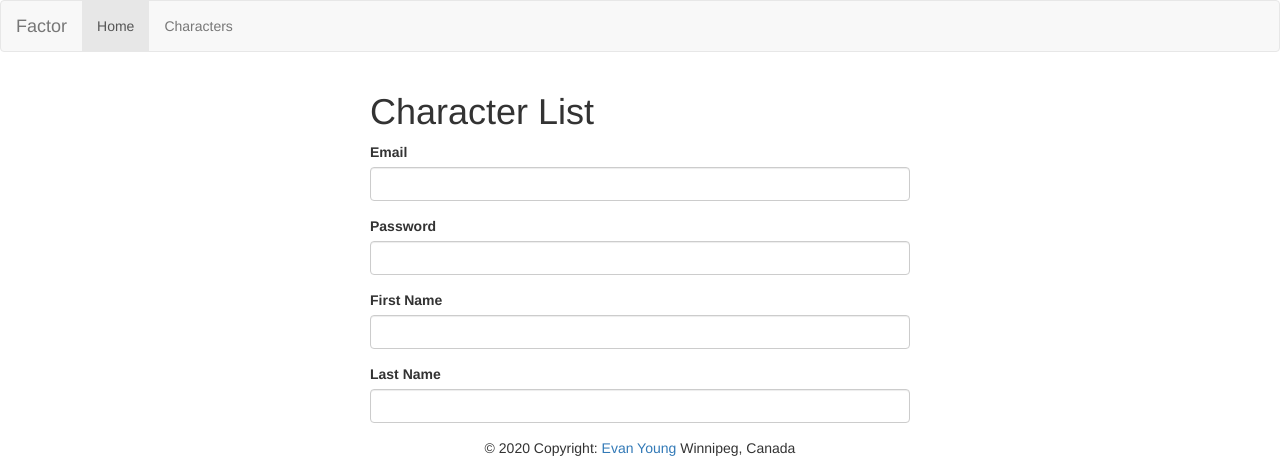
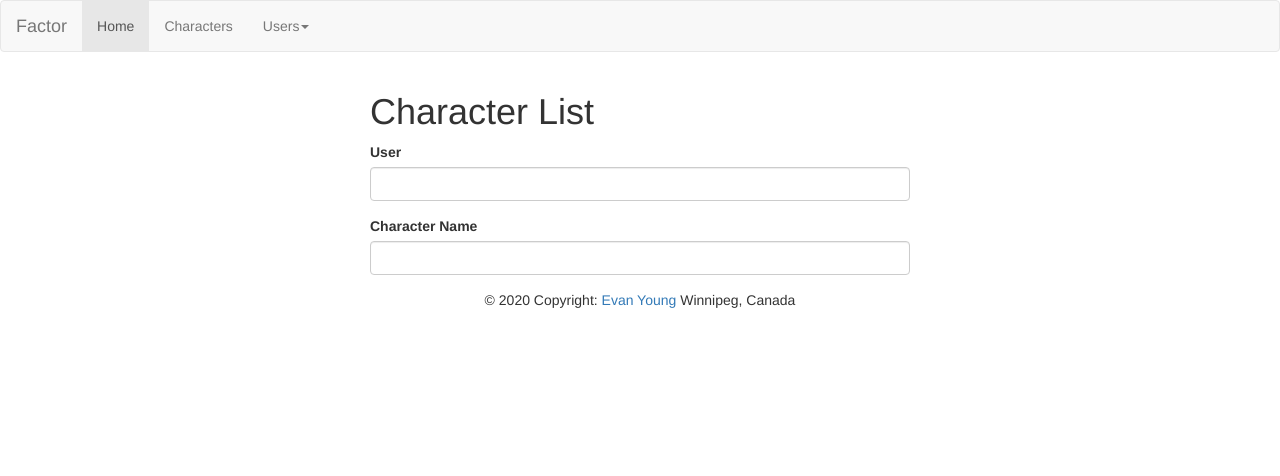
Before and after one commit to cantis/FlaskFactor, a Flask app: template app/characters/templates/character_list.html in a window 1280 px wide. Shown: the top 476 px of the page. Run offline with Flask 2, Linux system fonts and the light colour scheme; the template is opened without the code that fills it: values that come from a table or form of the project are taken from there, others are empty; some libraries are stand-ins or nearby versions.

Commit message:
Got the menu and all listed pages displaying! Nice

```diff
--- a/app/characters/characters.py
+++ b/app/characters/characters.py
@@ -21,4 +21,5 @@
 def show_character_list_form():
     """ Show list of current characters for user """
     characters = Character.query.all()
-    return render_template('character_list.html', characters=characters)
+    form = CharacterListForm()
+    return render_template('character_list.html', form=form)
--- a/app/models/user.py
+++ b/app/models/user.py
@@ -12,4 +12,4 @@
     password = Column(String(32), index=False)
     firstname = Column(String(20))
     lastname = Column(String(20))
-    charcters = relationship("characters")
+    charcters = relationship("Character")
--- a/app/templates/layout/navbar.html
+++ b/app/templates/layout/navbar.html
@@ -12,7 +12,16 @@
         <div class="collapse navbar-collapse">
             <ul class="nav navbar-nav">
                 <li class="active"><a href="/">Home <span class="sr-only">(current)</span></a></li>
-                <li><a href="character">Characters</a></li>
+                <li><a href="/character">Characters</a></li>
+                <li class="dropdown">
+                    <a href="#" class="dropdown-toggle" data-toggle="dropdown" role="button" aria-haspopup="true" aria-expanded="false">Users<span class="caret"></span></a>
+                    <ul class="dropdown-menu">
+                        <li>
+                            <a href="/user">List</a>
+                            <a href="/user/add">Add</a>
+                        </li>
+                    </ul>
+                </li>
             </ul>
         </div>
     </div>
--- a/app/users/templates/user_list.html
+++ b/app/users/templates/user_list.html
@@ -1,4 +1,5 @@
-{% extends "bootstrap/base.html" %}
+{% extends "layout/base.html" %}
+{% import "bootstrap/wtf.html" as wtf %}
 
 {% block content %}
     <h1>User List Page!</h1>
--- a/app/users/users.py
+++ b/app/users/users.py
@@ -11,17 +11,22 @@
 
 # Form Definition
 class AddUserForm(FlaskForm):
-    """ User Form Fields """
+    """Add User Form Declaration"""
     email = StringField(label='Email', validators=[InputRequired('An email is required'), Email('Not an email format.')])
     password = PasswordField(label='Password', validators=[InputRequired('Please enter a password'), Length(min=5, max=10), AnyOf(['secret', 'password'])])
     firstname = StringField(label='First Name', validators=[InputRequired(message='A first name is required'), Length(min=1, max=20)])
     lastname = StringField(label='Last Name', validators=[InputRequired('A last name is required'), Length(min=1, max=20)])
 
 
+# class ListUsersForm(FlaskForm):
+#     """List Users Form Declaration"""
+
+
+
 # Handlers
 @user_bp.route('/user/add', methods=['GET', 'POST'])
 def show_add_user_form():
-    """ Show user add form and handle inserting new users """
+    """Show user add form and handle inserting new users."""
 
     form = AddUserForm()
     # check and see if it's a POST, i.e. it's a form submit
@@ -42,6 +47,6 @@
 
 @user_bp.route('/user', methods=['GET'])
 def show_user_list_form():
-    """ Show list of current users """
+    """Show list of current users."""
     users = User.query.all()
     return render_template('user_list.html', users=users)
```
Also changed, not shown: app/characters/__init__.py (added).
